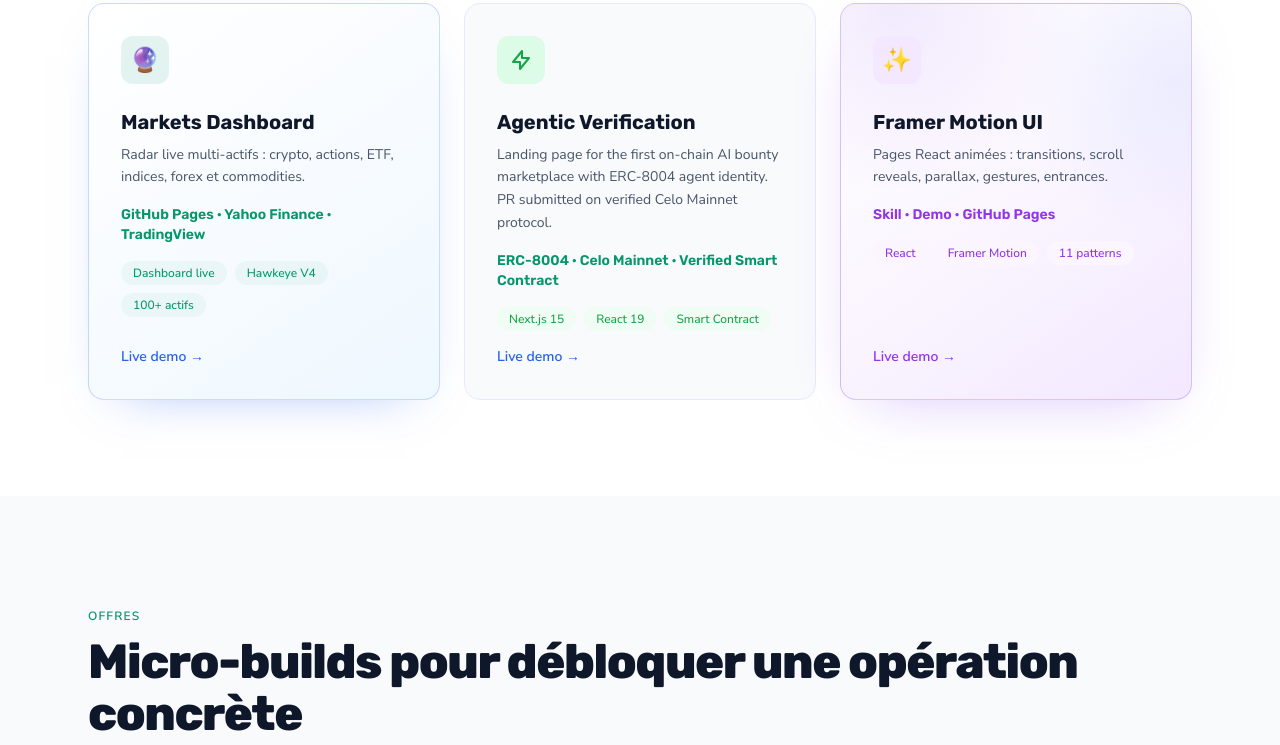
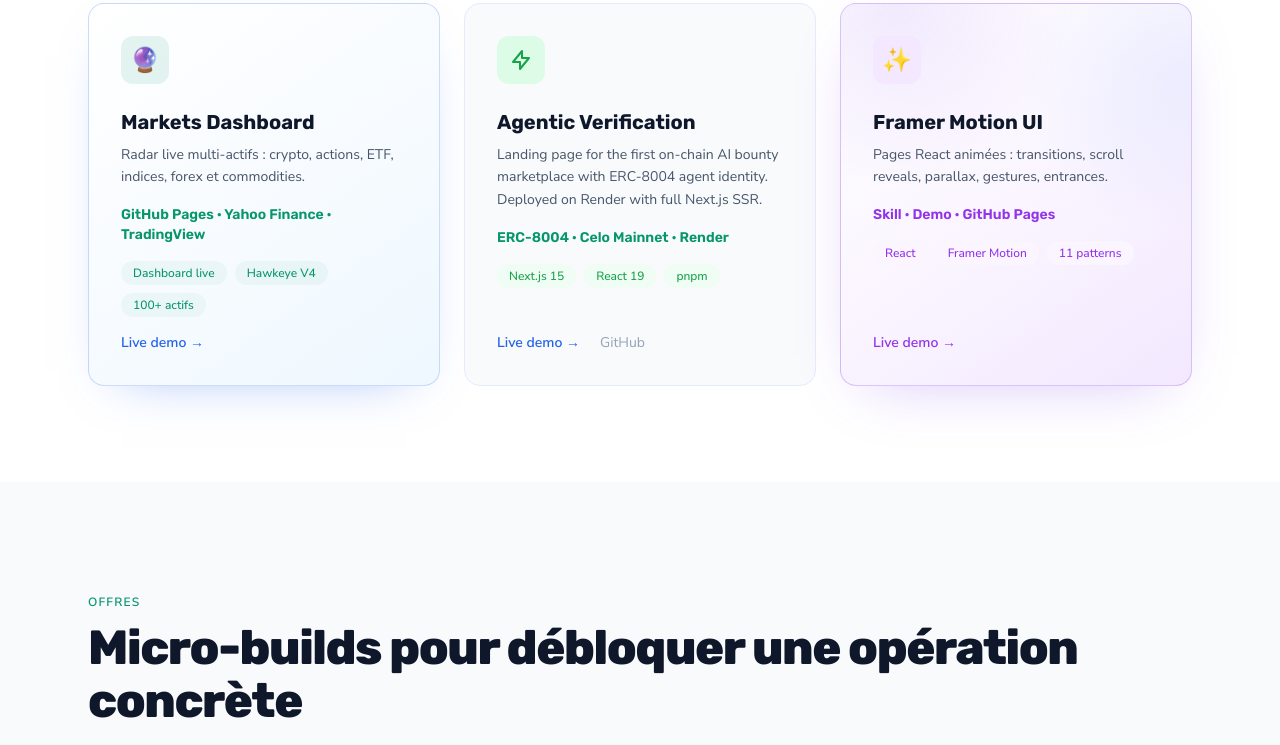
Before and after one commit to AtlasNexusOps/atlasnexusops.github.io, a plain HTML site: page index.html in a window 1280 px wide. Shown: the part 1075-1820 px from the top of the page. Drawn offline with nearby package versions, Linux system fonts and the light colour scheme.

Commit message:
feat: switch Agentic Verification demo to Render (live Next.js SSR)

```diff
--- a/index.html
+++ b/index.html
@@ -173,10 +173,13 @@ tailwind.config = {
       <div class="reveal reveal-delay-2 card-hover bg-surface rounded-2xl p-8 border border-border flex flex-col">
         <div class="w-12 h-12 bg-green-100 rounded-xl flex items-center justify-center mb-6"><svg class="w-6 h-6 text-green-600" fill="none" stroke="currentColor" viewBox="0 0 24 24"><path stroke-linecap="round" stroke-linejoin="round" stroke-width="2" d="M13 10V3L4 14h7v7l9-11h-7z"/></svg></div>
         <h3 class="text-xl font-bold text-foreground mb-2 font-display">Agentic Verification</h3>
-        <p class="text-slate-600 text-sm leading-relaxed mb-4">Landing page for the first on-chain AI bounty marketplace with ERC-8004 agent identity. PR submitted on verified Celo Mainnet protocol.</p>
-        <p class="text-sm font-semibold text-accent mb-4 font-display">ERC-8004 · Celo Mainnet · Verified Smart Contract</p>
-        <div class="flex flex-wrap gap-2 mb-4"><span class="px-3 py-1 bg-green-50 text-green-600 text-xs font-medium rounded-full">Next.js 15</span><span class="px-3 py-1 bg-green-50 text-green-600 text-xs font-medium rounded-full">React 19</span><span class="px-3 py-1 bg-green-50 text-green-600 text-xs font-medium rounded-full">Smart Contract</span></div>
-        <a href="https://atlasnexusops.github.io/agentic-verification/" class="mt-auto text-primary text-sm font-semibold hover:text-primary-dark">Live demo →</a>
+        <p class="text-slate-600 text-sm leading-relaxed mb-4">Landing page for the first on-chain AI bounty marketplace with ERC-8004 agent identity. Deployed on Render with full Next.js SSR.</p>
+        <p class="text-sm font-semibold text-accent mb-4 font-display">ERC-8004 · Celo Mainnet · Render</p>
+        <div class="flex flex-wrap gap-2 mb-4"><span class="px-3 py-1 bg-green-50 text-green-600 text-xs font-medium rounded-full">Next.js 15</span><span class="px-3 py-1 bg-green-50 text-green-600 text-xs font-medium rounded-full">React 19</span><span class="px-3 py-1 bg-green-50 text-green-600 text-xs font-medium rounded-full">pnpm</span></div>
+        <div class="flex gap-2 mt-auto">
+        <a href="https://claudelance-demo.onrender.com" class="text-primary text-sm font-semibold hover:text-primary-dark">Live demo →</a>
+        <a href="https://github.com/AtlasNexusOps/agentic-verification" class="text-slate-400 text-sm hover:text-slate-600 ml-3">GitHub</a>
+        </div>
       </div>
       <!-- Framer Motion UI -->
       <div class="reveal reveal-delay-3 motion-card rounded-2xl p-8 border border-border bg-white flex flex-col">
@@ -290,7 +293,7 @@ tailwind.config = {
           <p><strong class="text-foreground">Build / stack :</strong> Next.js 15, React 19, Tailwind, viem/wagmi, Celo Mainnet, ERC-8004.</p>
           <p><strong class="text-foreground">Output :</strong> landing page avec stats on-chain live, scroll bounties, how-it-works, sticky CTA mobile.</p>
         </div>
-        <div class="flex gap-3 flex-wrap mt-6"><a href="https://atlasnexusops.github.io/agentic-verification/" class="bg-primary text-white px-4 py-2 rounded-full text-sm font-semibold hover:bg-primary-dark">Live Demo</a><a href="https://github.com/AtlasNexusOps/agentic-verification" class="border border-border px-4 py-2 rounded-full text-sm font-semibold hover:border-primary hover:text-primary">GitHub</a></div>
+        <div class="flex gap-3 flex-wrap mt-6"><a href="https://claudelance-demo.onrender.com" class="bg-primary text-white px-4 py-2 rounded-full text-sm font-semibold hover:bg-primary-dark">Live Demo</a><a href="https://github.com/AtlasNexusOps/agentic-verification" class="border border-border px-4 py-2 rounded-full text-sm font-semibold hover:border-primary hover:text-primary">GitHub</a></div>
       </article>
     </div>
     <div class="mt-8 grid md:grid-cols-3 gap-3">
```
